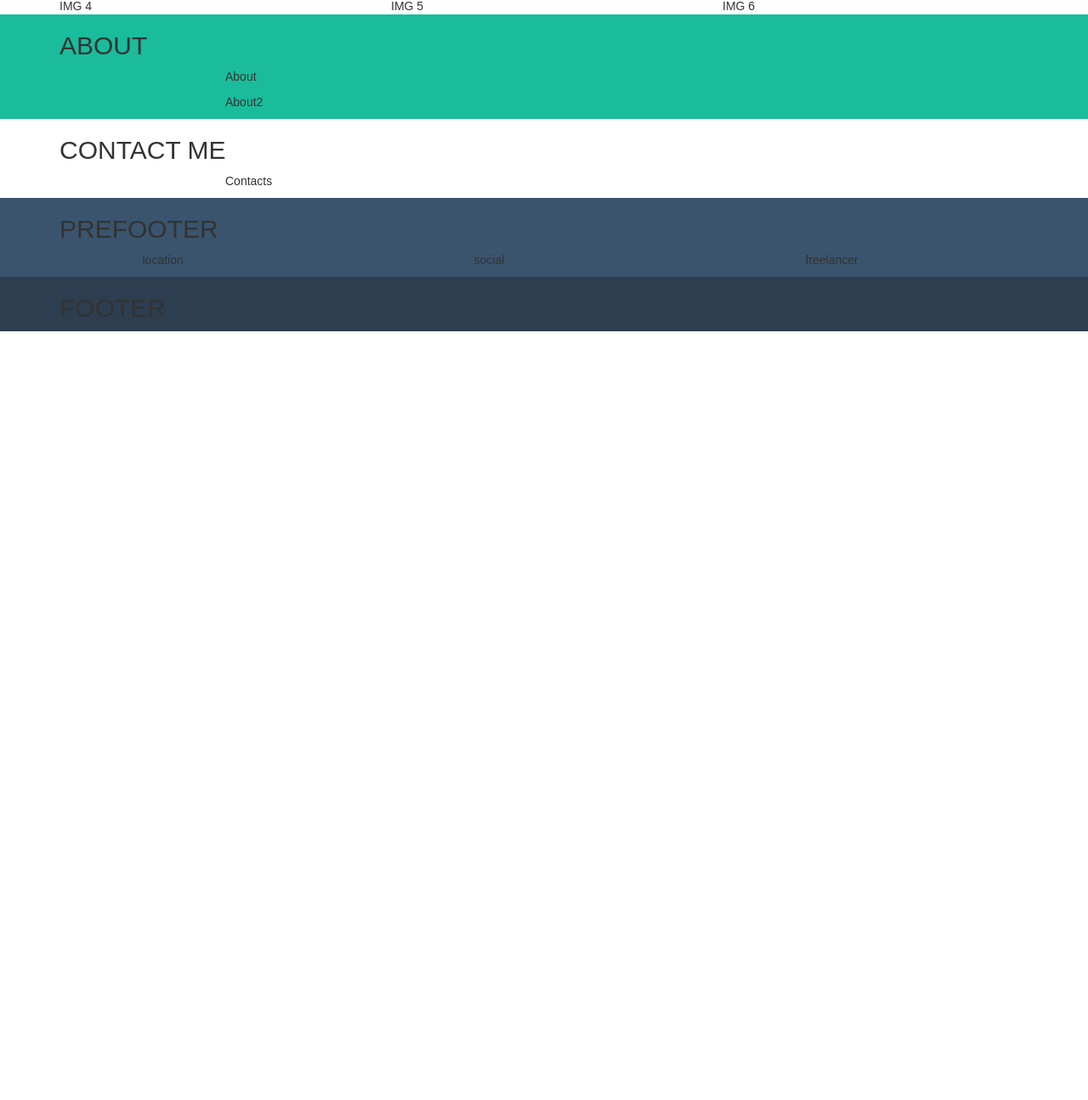
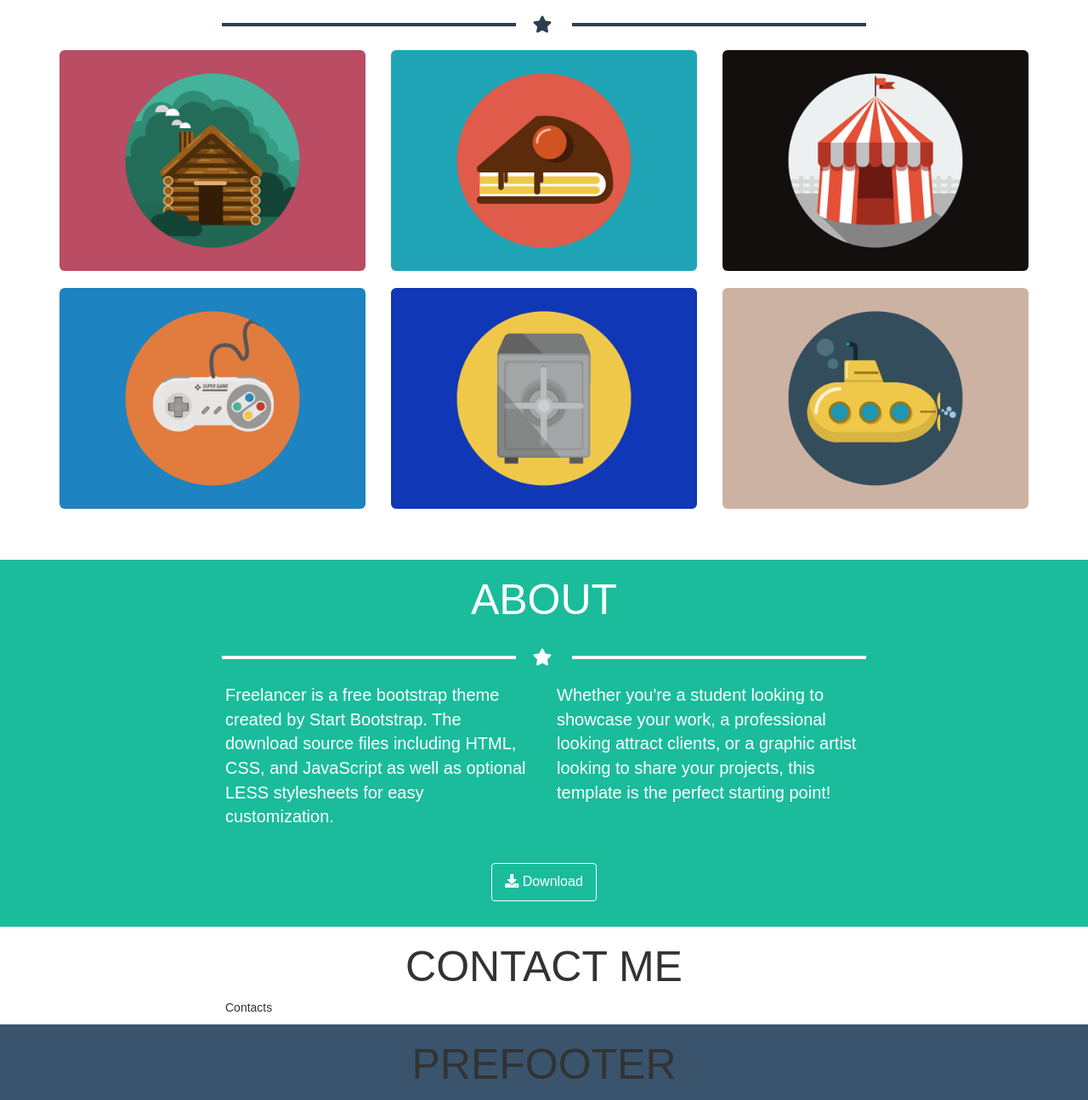
Before and after one commit to GiuseppeSoraci/html-css-bootstrap-freelancer, a plain HTML site: page index.html in a window 1280 px wide. Shown: the part 741-2036 px from the top of the page at 85% size. Before the commit the page ends 1131 px from the top, so only its background shows below. Drawn offline with nearby package versions, Linux system fonts and the light colour scheme.

Commit message:
portfolio and about

```diff
--- a/css/style.css
+++ b/css/style.css
@@ -20,6 +20,35 @@ body {
 
 .bg_blue2 {
     background: #3a546d
+}
+
+/* h2 */
+h2 {
+    text-align: center;
+    text-transform: uppercase;
+    font-size: 50px;
+    padding: 0;
+}
+
+/* Star */
+.fa-star {
+    text-align: center;
+    display: inline-block;
+    padding: 1em;
+    font-size: 20px;
+    vertical-align: middle;
+}
+
+hr {
+    display: inline-block;
+    vertical-align: middle;
+    width: 30%;
+    text-align: center;
+    border: 2px solid #fff;
+}
+
+.star {
+   text-align: center;
 }
 
 /* HEADER */
@@ -61,22 +90,6 @@ body {
     margin: auto;
 }
 
-.jumbotron h2 {
-    text-align: center;
-    text-transform: uppercase;
-    font-size: 50px;
-    padding: 0;
-}
-
-.jumbotron i {
-    text-align: center;
-    display: inline-block;
-    padding: 1em;
-    font-size: 20px;
-    vertical-align: middle;
-
-}
-
 .jumbotron span {
     display: block;
     text-align: center;
@@ -84,14 +97,38 @@ body {
     font-size: 20px;
 }
 
-.jumbotron .star {
-   text-align: center;
+/* PORTFOLIO */
+.portfolio {
+    color: #2c3e50;
+    padding-bottom: 40px;
 }
 
-.jumbotron hr {
-    display: inline-block;
-    vertical-align: middle;
-    width: 30%;
+.portfolio hr {
+    border: 2px solid #2c3e50;
+}
+
+.portfolio img {
+    margin-bottom: 20px;
+}
+
+/* ABOUT */
+.about {
+    color: #fff;
+}
+
+.about-paragraph:first-child {
+    font-size: 20px;
+}
+
+.about .download{
     text-align: center;
-    border: 1px solid #fff;
+    padding: 30px;
 }
+
+.my-btn-primary {
+    color: #fff;
+    background-color: #1abc9c;
+    border-color: #fff;
+    padding: 10px 15px;
+    font-size: 16px;
+}
--- a/index.html
+++ b/index.html
@@ -64,7 +64,8 @@
                         <img src="img/avatar.svg" class="img-responsive" alt="avatar">
                         <h2>start bootstrap</h2>
                         <div class="star">
-                            <hr><i class="fas fa-star"></i><hr>
+                            <hr><i class="fas fa-star"></i>
+                            <hr>
                         </div>
                         <span>graphic artist - web designer - illustrator</span>
                     </div>
@@ -75,25 +76,29 @@
         <!-- Portfolio -->
         <section class="portfolio">
             <div class="container">
-                <h2>PORTFOLIO</h2>
+                <h2>portfolio</h2>
+                <div class="star">
+                    <hr><i class="fas fa-star"></i>
+                    <hr>
+                </div>
                 <div class="row">
                     <div class="col-xs-12 col-sm-6 col-md-4">
-                        <div>IMG 1</div>
+                        <img class="img-responsive img-rounded" src="img/cabin.png" alt="cabin">
                     </div>
                     <div class="col-xs-12 col-sm-6 col-md-4">
-                        <div> IMG 2</div>
+                        <img class="img-responsive img-rounded" src="img/cake.png" alt="cake">
                     </div>
                     <div class="col-xs-12 col-sm-6 col-md-4">
-                        <div> IMG 3</div>
+                        <img class="img-responsive img-rounded" src="img/circus.png" alt="circus">
                     </div>
                     <div class="col-xs-12 col-sm-6 col-md-4">
-                        <div> IMG 4</div>
+                        <img class="img-responsive img-rounded" src="img/game.png" alt="game">
                     </div>
                     <div class="col-xs-12 col-sm-6 col-md-4">
-                        <div> IMG 5</div>
+                        <img class="img-responsive img-rounded" src="img/safe.png" alt="safe">
                     </div>
                     <div class="col-xs-12 col-sm-6 col-md-4">
-                        <div> IMG 6</div>
+                        <img class="img-responsive img-rounded" src="img/submarine.png" alt="submarine">
                     </div>
                 </div>
             </div>
@@ -102,14 +107,32 @@
         <!-- About -->
         <section class="about bg_aquamarine">
             <div class="container">
-                <h2>ABOUT</h2>
+                <h2>about</h2>
+                <div class="star">
+                    <hr><i class="fas fa-star"></i>
+                    <hr>
+                </div>
                 <div class="row">
-                    <div class="col-xs-8 col-xs-offset-2 col-sm-4 col-sm-offset-2 col-md-8 col-md-offset-2">
-                        <p>About</p>
+                    <div class="col-xs-8 col-xs-offset-2 col-sm-4 col-sm-offset-2">
+                        <div class="about-paragraph">
+                            <p>Freelancer is a free bootstrap theme created by Start Bootstrap. The download source
+                                files including HTML, CSS, and JavaScript as well as optional LESS stylesheets for easy
+                                customization.</p>
+                        </div>
                     </div>
-                    <div class="col-xs-8 col-xs-offset-2 col-sm-4 col-sm-offset-2 col-md-8 col-md-offset-2">
-                        <p>About2</p>
+                    <div class="col-xs-8 col-xs-offset-2 col-sm-4 col-sm-offset-0">
+                        <div class="about-paragraph">
+                            <p>Whether you're a student looking to showcase your work, a professional looking attract
+                                clients, or a graphic artist looking to share your projects, this template is the
+                                perfect starting point!</p>
+                        </div>
                     </div>
+                </div>
+                <div class="download">
+                    <a class="btn my-btn my-btn-primary" href="#">
+                        <i class="fas fa-download"></i>
+                        <span>Download</span>
+                    </a>
                 </div>
             </div>
         </section>
```
